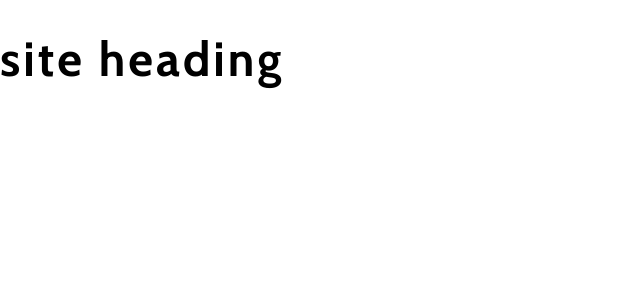
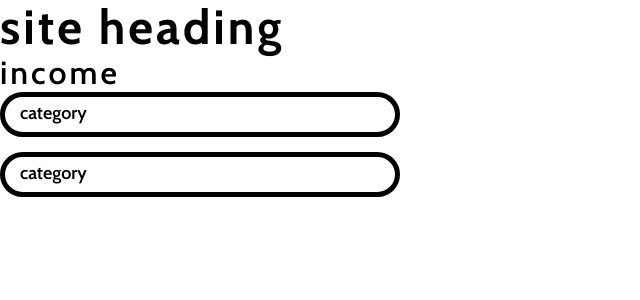
Before and after one commit to frances-m/budget-app, a React (Create React App) app: page / in a window 1280 px wide. Shown: the top 300 px of the page, without its empty margins (0-640 px from the left). Built offline with nearby package versions, Linux system fonts and the light colour scheme.

Commit message:
add income component and input/form styling

```diff
--- a/src/App.css
+++ b/src/App.css
@@ -2,8 +2,12 @@
 /* Global */
 html {
 	font-size: 125%;
+	text-transform: lowercase;
+}
+
+html,
+input {
 	font-family: 'Cabin', sans-serif;
-	text-transform: lowercase;
 }
 
 /* font-size */
@@ -53,6 +57,30 @@ h1, h2, h3,
 }
 
 
+/*** INPUT STYLES ***/
+.input-container {
+	position: relative;
+}
+
+input {
+	width: 400px;
+	height: 45px;
+	margin: 0 0 15px 0;
+	padding: 0 20px;
+	border: 5px solid black;
+	border-radius: 38px;
+
+	text-align: right;
+}
 
 
-/*** BASE STYLES ***/
+label {
+	position: absolute;
+	height: 0;
+	padding: 11px 0 0 20px;
+}
+
+/*** MAIN GRID ***/
+main {
+	display: grid;
+}
--- a/src/components/Income.js
+++ b/src/components/Income.js
@@ -1,7 +1,22 @@
 const Income = () => {
 
     return (
-        <></>
+        <section class="income">
+            <div className="wrapper">
+                <h2>Income</h2>
+                <form action="">
+                    <div class="input-container">
+                        <label htmlFor="cat1">category</label>
+                        <input type="text" name="cat1" id="cat1" />
+                    </div>
+
+                    <div class="input-container">
+                        <label htmlFor="cat2">category</label>
+                        <input type="text" name="cat2" id="cat2" />
+                    </div>
+                </form>
+            </div>
+        </section>
     )
 }
 
--- a/src/index.css
+++ b/src/index.css
@@ -3,3 +3,5 @@ html{line-height:1.15;-ms-text-size-adjust:100%;-webkit-text-size-adjust:100%}bo
 * { -moz-box-sizing: border-box; -webkit-box-sizing: border-box; box-sizing: border-box; }
 
 .sr-only { position: absolute; width: 1px; height: 1px; margin: -1px; border: 0; padding: 0; white-space: nowrap; clip-path: inset(100%); clip: rect(0 0 0 0); overflow: hidden;}
+
+h1,h2,h3,h4,h5,h6{margin:0}
```
